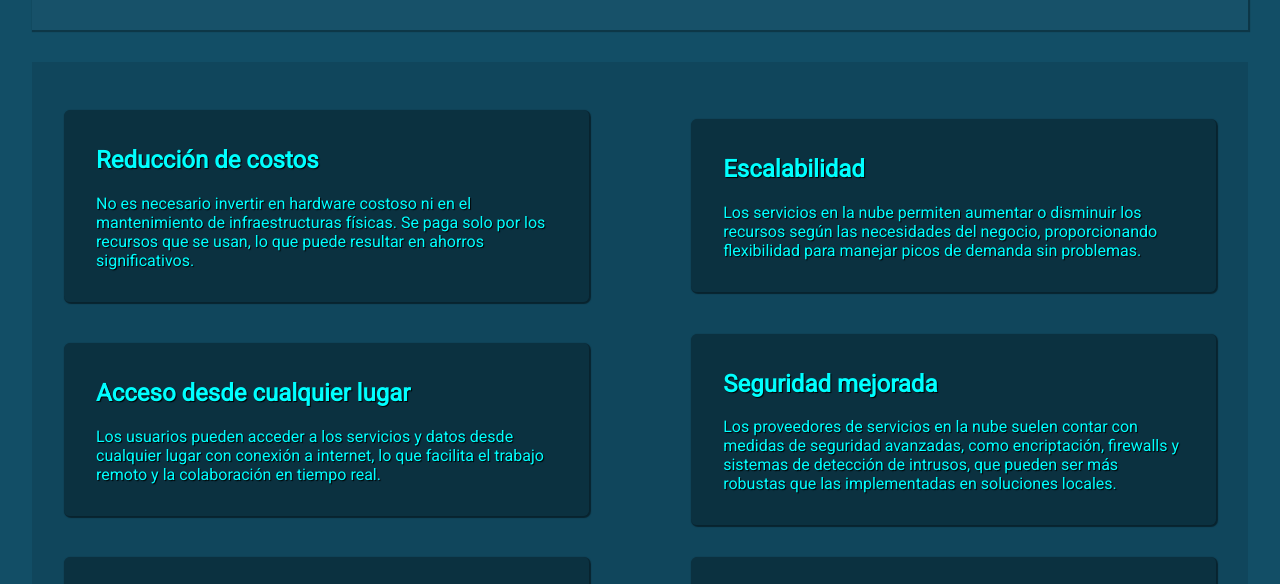
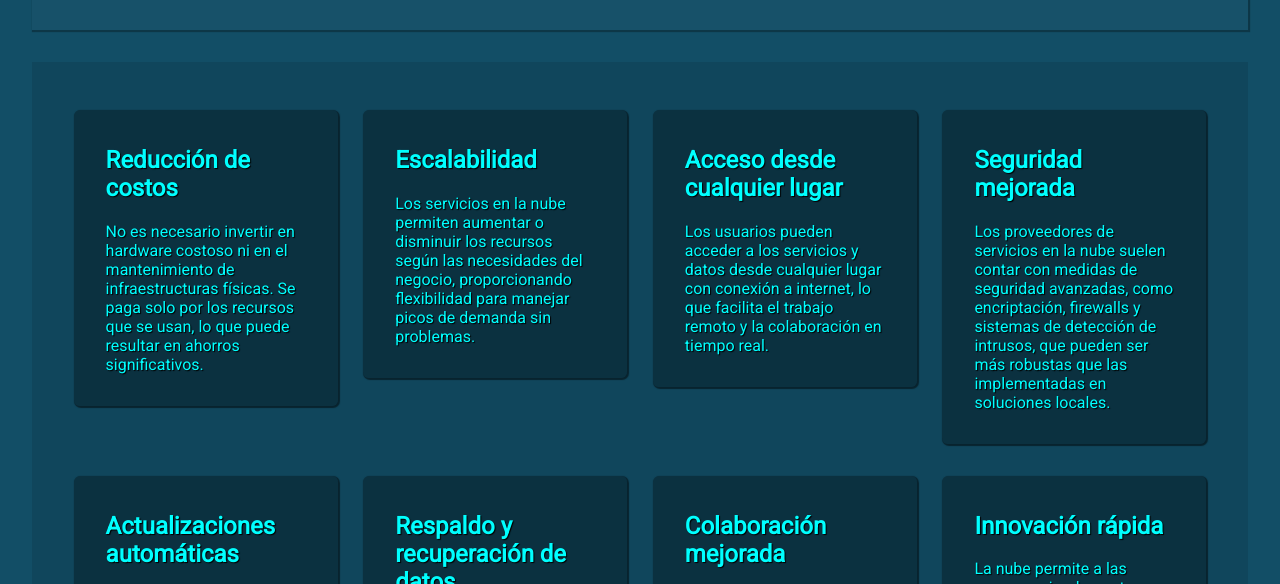
Before and after one commit to omelendrez/software-suites, a plain HTML site: page index.html in a window 1280 px wide. Shown: the part 195-779 px from the top of the page. Drawn offline with Linux system fonts and the light colour scheme.

```diff
--- a/css/styles.css
+++ b/css/styles.css
@@ -19,16 +19,17 @@
   display: flex;
   flex-wrap: wrap;
   flex-direction: row;
-  justify-content: space-between;
-  align-items: center;
+  justify-content: space-evenly;
+  align-items: flex-start;
   background-color: rgba(0, 0, 0, 0.1);
   padding: 2rem;
+  column-gap: 1rem;
 }
 
 section {
   padding: 1rem 2rem;
   background-color: rgba(0, 0, 0, 0.3);
-  max-width: 40%;
+  max-width: 200px;
   border-radius: 6px;
   margin: 1rem 0;
   color: rgba(0, 255, 255, 1);
```
